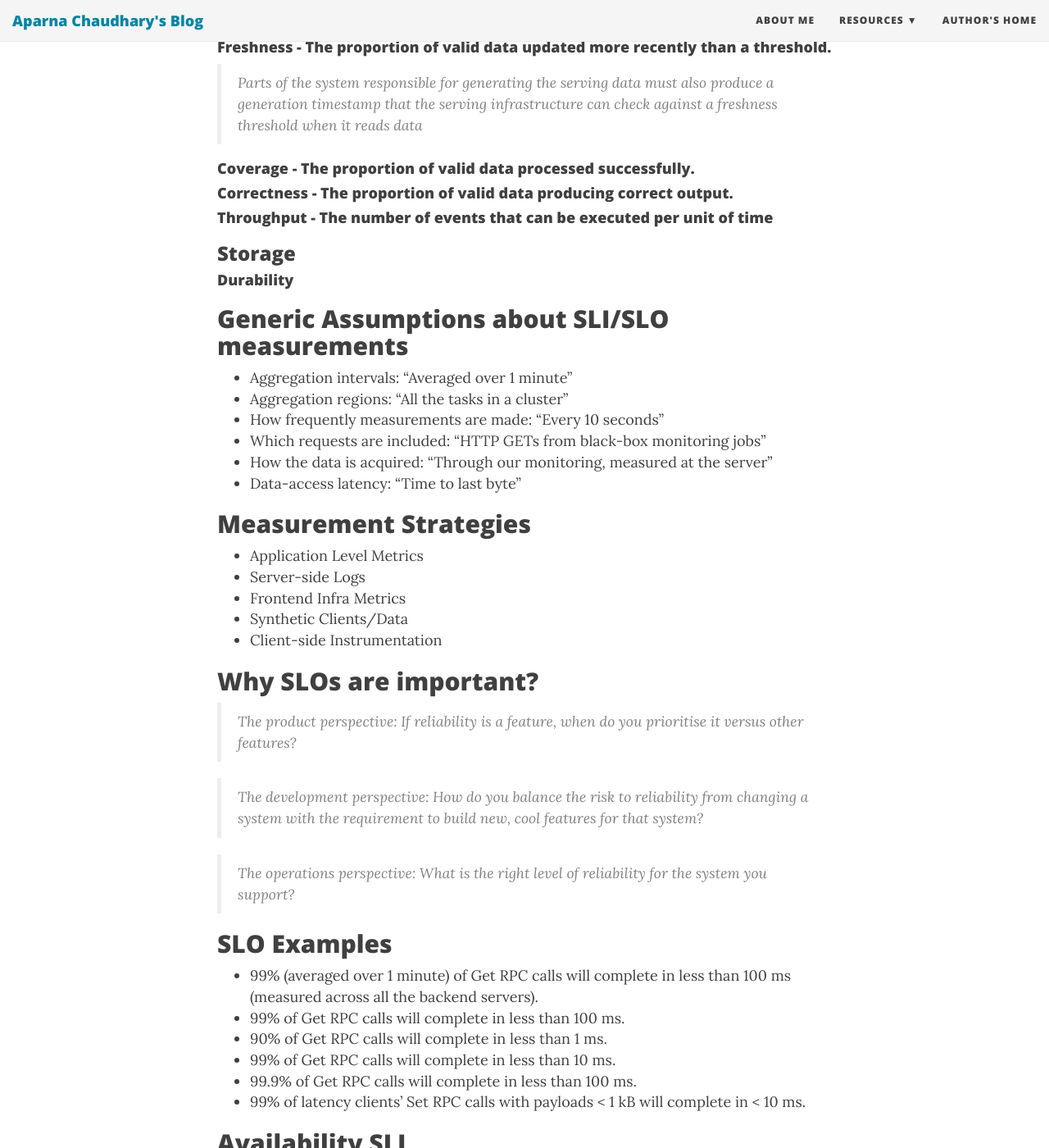
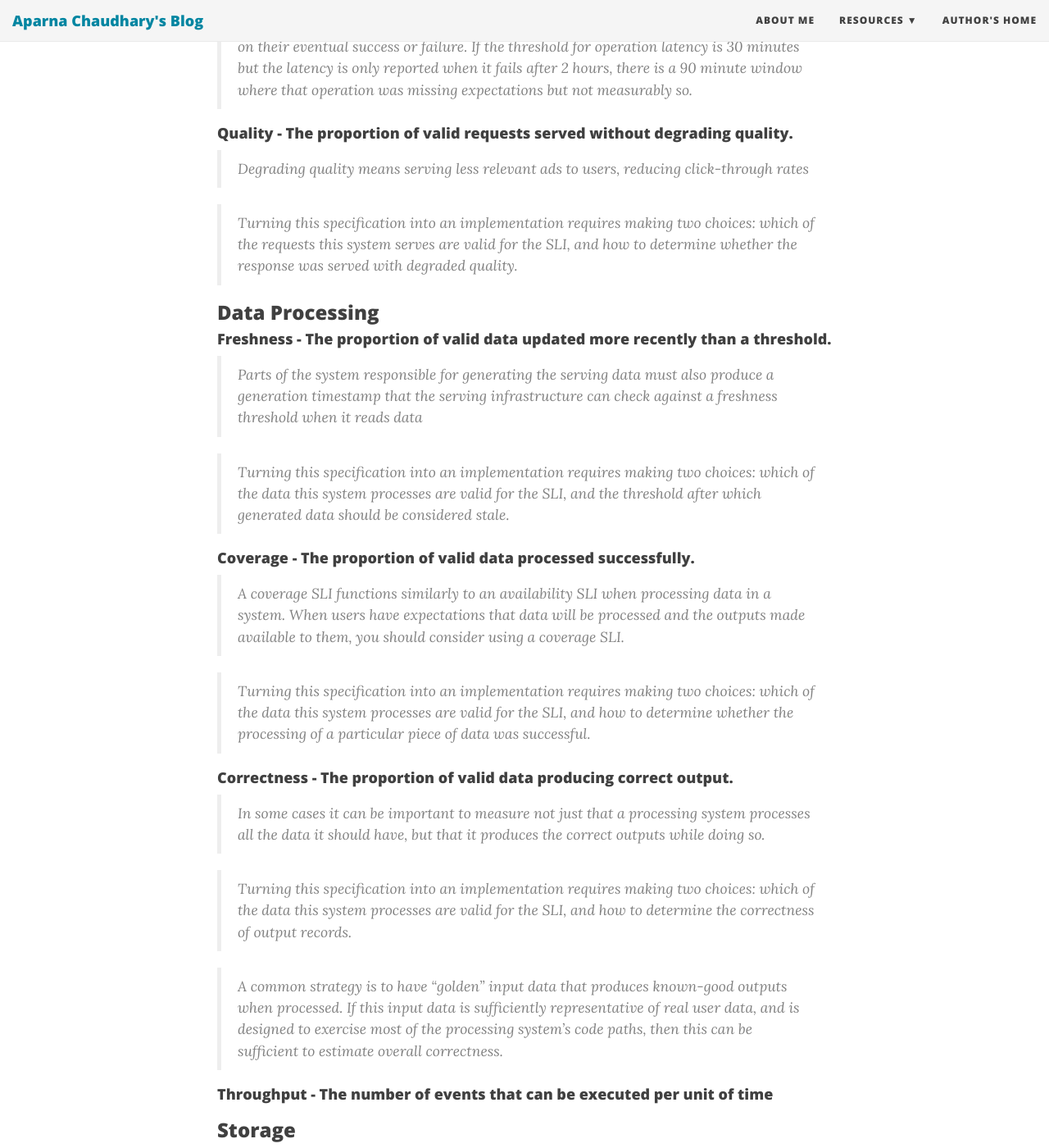
Before and after one commit to aparnachaudhary/aparnachaudhary.github.io, a Jekyll site: the page built from _posts/2019-01-14-The-Site-Reliability-Workbook.md, in a window 1280 px wide and 1400 px high, scrolled down 1237 px. Shown: the whole window at 82% size. Built offline with Jekyll 4.4.1, drawn with Linux system fonts in a browser that asks for light colours; nearby versions of some CDN libraries; comment, search, counter and statistics services are not loaded; some of the changed text lies outside the part shown.

Commit message:
Update 2019-01-14-The-Site-Reliability-Workbook.md

```diff
--- a/_posts/2019-01-14-The-Site-Reliability-Workbook.md
+++ b/_posts/2019-01-14-The-Site-Reliability-Workbook.md
@@ -14,9 +14,13 @@ Recently I read the book “The Site Reliability Workbook”. I tried to capture
 
   > The availability of a system serving interactive requests from users is a critical reliability measure. If your system is not responding to requests successfully, it's safe to assume it is not meeting your users' expectations of its reliability.
 
+  > Turning this specification into an implementation requires making two choices: which of the requests this system serves are valid for the SLI, and what makes a response successful?
+
 #### Latency - The proportion of valid requests served faster than a threshold.
 
   > The latency of a system serving interactive requests from users is an important reliability measure. A system is not perceived as "interactive" by its users if their requests are not responded to in a timely fashion.
+
+  > Turning this specification into an implementation requires making two choices: which of the requests this system serves are valid for the SLI, and what threshold marks the difference between requests that are fast enough and those that are not?
 
   > Latency can be equally important to track for data processing or asynchronous work-queue tasks
 
@@ -28,15 +32,29 @@ Recently I read the book “The Site Reliability Workbook”. I tried to capture
 
   > Degrading quality means serving less relevant ads to users, reducing click-through rates
 
+  > Turning this specification into an implementation requires making two choices: which of the requests this system serves are valid for the SLI, and how to determine whether the response was served with degraded quality.
+
 ### Data Processing
 
 #### Freshness - The proportion of valid data updated more recently than a threshold.
 
   > Parts of the system responsible for generating the serving data must also produce a generation timestamp that the serving infrastructure can check against a freshness threshold when it reads data
 
+  > Turning this specification into an implementation requires making two choices: which of the data this system processes are valid for the SLI, and the threshold after which generated data should be considered stale.
+
 #### Coverage - The proportion of valid data processed successfully.
 
+  > A coverage SLI functions similarly to an availability SLI when processing data in a system. When users have expectations that data will be processed and the outputs made available to them, you should consider using a coverage SLI.
+
+  > Turning this specification into an implementation requires making two choices: which of the data this system processes are valid for the SLI, and how to determine whether the processing of a particular piece of data was successful.
+
 #### Correctness - The proportion of valid data producing correct output.
+
+  > In some cases it can be important to measure not just that a processing system processes all the data it should have, but that it produces the correct outputs while doing so.
+
+  > Turning this specification into an implementation requires making two choices: which of the data this system processes are valid for the SLI, and how to determine the correctness of output records.
+
+  > A common strategy is to have "golden" input data that produces known-good outputs when processed. If this input data is sufficiently representative of real user data, and is designed to exercise most of the processing system's code paths, then this can be sufficient to estimate overall correctness.
 
 #### Throughput - The number of events that can be executed per unit of time
 
@@ -76,6 +94,7 @@ How do you balance the risk to reliability from changing a system with the requi
 What is the right level of reliability for the system you support?
 
 ## SLO Examples
+
 * 99% (averaged over 1 minute) of Get RPC calls will complete in less than 100 ms (measured across all the backend servers).
 * 99% of Get RPC calls will complete in less than 100 ms.
 * 90% of Get RPC calls will complete in less than 1 ms.
@@ -85,6 +104,7 @@ What is the right level of reliability for the system you support?
 
 
 ## Availability SLI
+
 * The proportion of valid requests served successfully.
 * Percentage of HTTP GET requests for /profile/{user} or /profile/{user}/avatar that have 2XX, 3XX or 4XX (excl. 429) status measured at the load balancer
 
```
